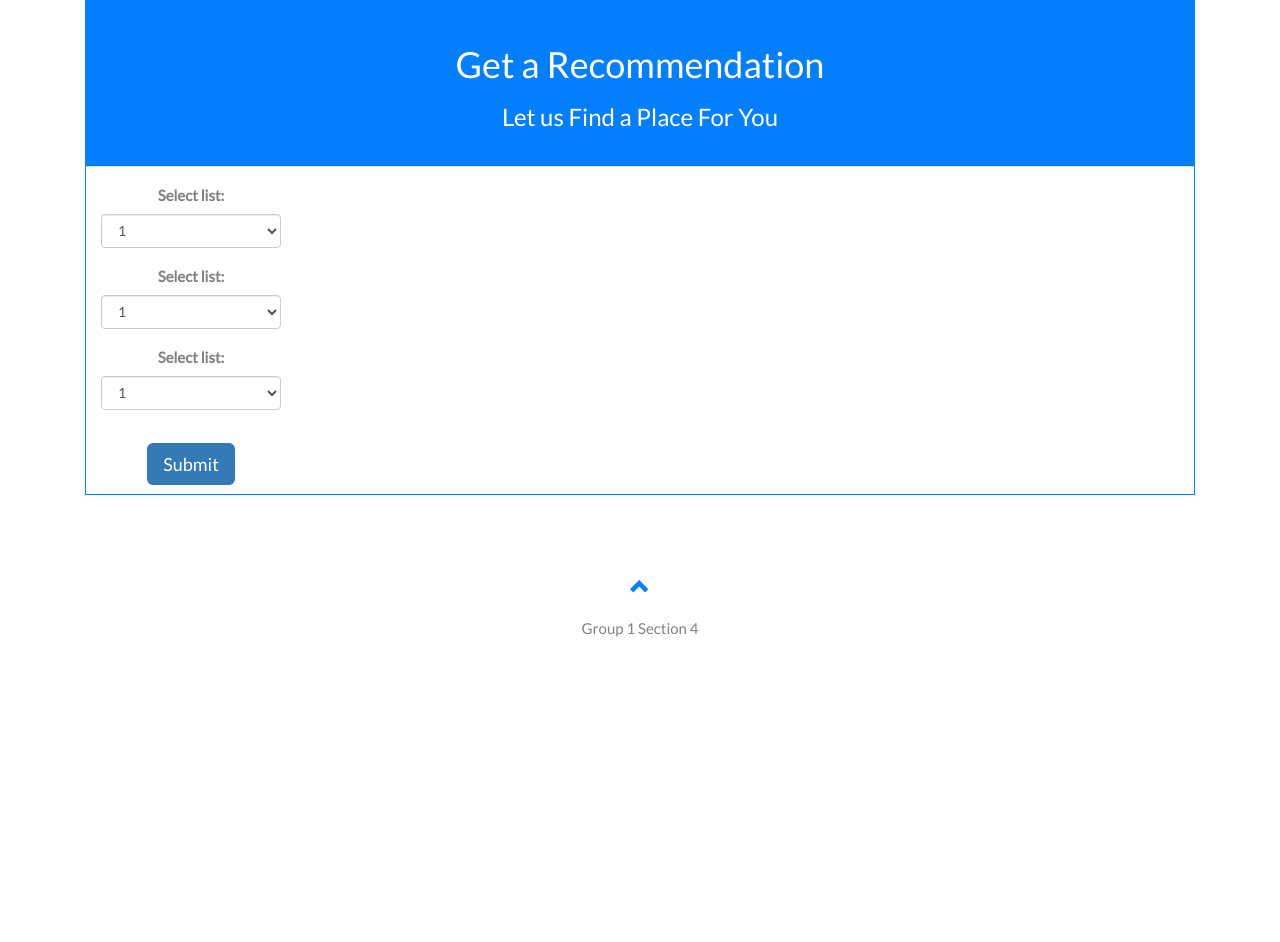
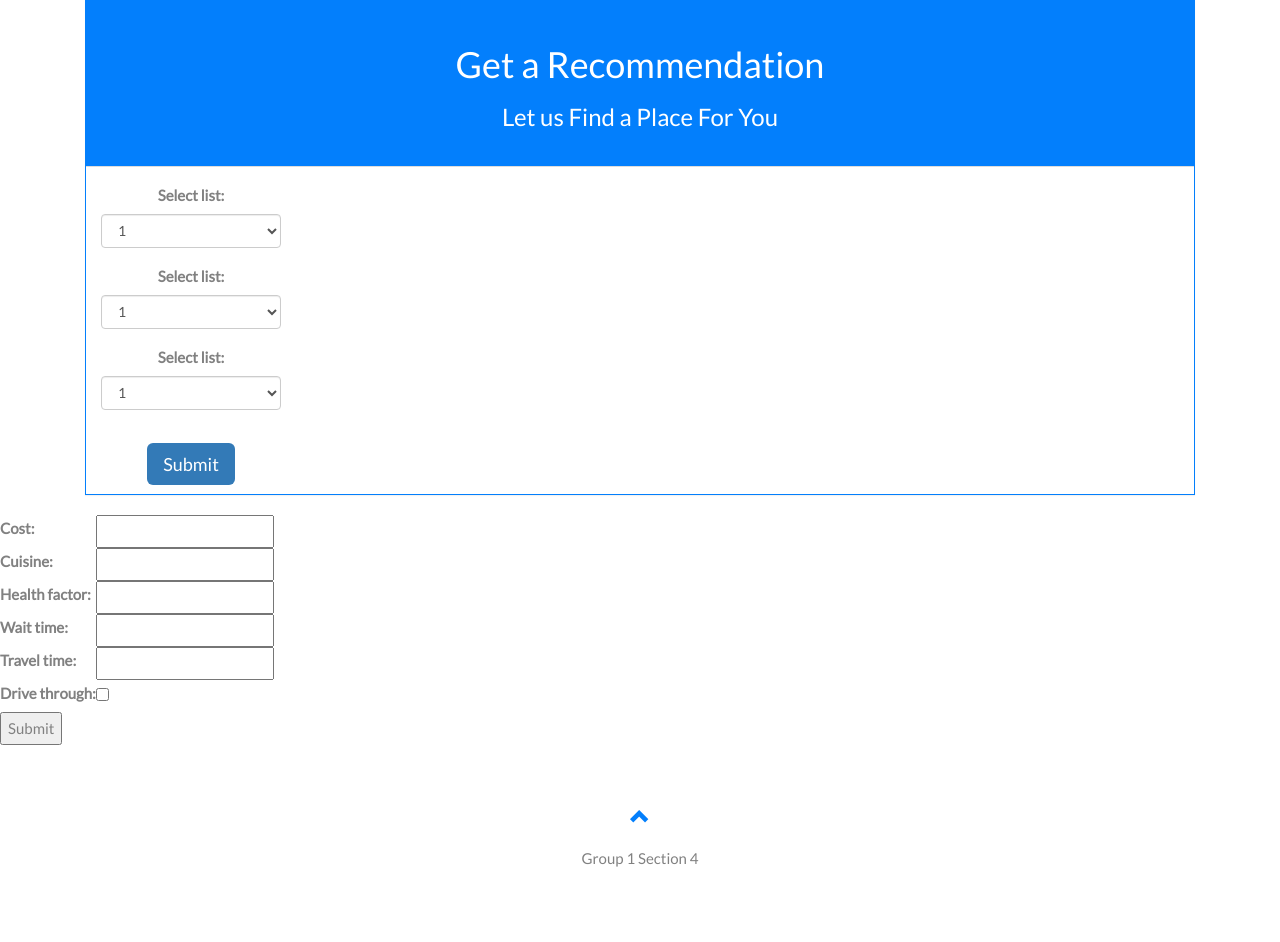
Before and after one commit to Squarerootofpi/restaurant-project, a Django app: page / in a window 1280 px wide. Shown: the part 2089-3031 px from the top of the page. Before the commit the page ends 2726 px from the top, so only its background shows below. Run offline with Django 3.2, Linux system fonts and the light colour scheme; some libraries are stand-ins or nearby versions.

Commit message:
Added forms information
Made forms to match etc...

```diff
--- /dev/null
+++ b/app_restaurant/forms.py
@@ -0,0 +1,24 @@
+from django import forms
+
+class RecommendationsForm(forms.Form):
+    cost = forms.CharField(max_length=100)
+    cuisine = forms.CharField(max_length=100)
+    health_factor = forms.CharField(max_length=100)
+    wait_time = forms.IntegerField(required=False)
+    travel_time = forms.IntegerField(required=False)
+    drive_through = forms.BooleanField(required=False)
+
+#outline of form for collecting number of users
+class NumUsersForm(forms.Form):
+    numUsers = forms.IntegerField(required=True)
+
+#form for search
+class SearchForm(forms.Form):
+    query = forms.CharField(max_length=100)
+
+# Cost
+# Cuisine
+# Health factor
+# Wait time
+# Travel time (we will attempt to implement as time allows)
+# HasDriveThrough
--- a/app_restaurant/urls.py
+++ b/app_restaurant/urls.py
@@ -4,7 +4,7 @@ from . import views
 urlpatterns = [
     path('', views.indexPageView, name="index"),
     path('api/all/', views.getAll, name="get-all"),
-    path('api/recommendations/', views.getRecommendation, name="get-recommendation"),
+    path('api/recommendations/', views.getRecommendationDemo, name="get-recommendation"),
     path('api/random/', views.getRandom, name="get-random"),
     path('api/search/', views.searchAvailable, name="search-available"),
 
--- a/app_restaurant/views.py
+++ b/app_restaurant/views.py
@@ -1,11 +1,13 @@
-from django.shortcuts import render
+from django.shortcuts import render, redirect
 from django.http import HttpResponse
+from .forms import RecommendationsForm
 
 # Create your views here.
 def indexPageView(request) :
     # sOutput = '<html><head><title>My Title</title></head><body><p style="color:red;"><b>one</b></p><p style="color:blue;">two</p><p style="font-size:50px;">three</p><ul><li>A</li><li>B</li><li>C</li></ul></body></html>'
     # return HttpResponse(sOutput)
-    return render(request, 'app_restaurant_templates/index.html')
+    form =  RecommendationsForm()
+    return render(request, 'app_restaurant_templates/index.html', {'form': form})
 
 def getAll(request):
     """
@@ -33,3 +35,22 @@ def getRecommendation(request):
     This returns a recommended restaurant.
     """
     return HttpResponse('getRecommendation')
+
+
+def getRecommendationDemo(request):
+    # if this is a POST request we need to process the form data
+    if request.method == 'POST':
+        # create a form instance and populate it with data from the request:
+        form = RecommendationsForm(request.POST)
+        # check whether it's valid:
+        if form.is_valid():
+            # process the data in form.cleaned_data as required
+            # ...
+            # redirect to a new URL:
+            return HttpResponseRedirect('/thanks/')
+        else:
+            return redirect('index')
+    # if a GET (or any other method) we'll create a blank form
+    #else:
+     #   form =  RecommendationsForm()
+    #return render(request, 'app_restaurant_templates/index.html', {'form': form})
--- a/templates/app_restaurant_templates/index.html
+++ b/templates/app_restaurant_templates/index.html
@@ -330,7 +330,11 @@
       </div>
     </div>
 
-
+<form action="api/recommendations/" method="POST">
+  {% csrf_token %}
+  <table>{{ form.as_table}}</table>
+  <input type="submit" value="Submit">
+</form>
 
 <footer class="container-fluid text-center">
   <a href="#myPage" title="To Top">
```
Also changed, not shown: templates/base.html (deleted).
